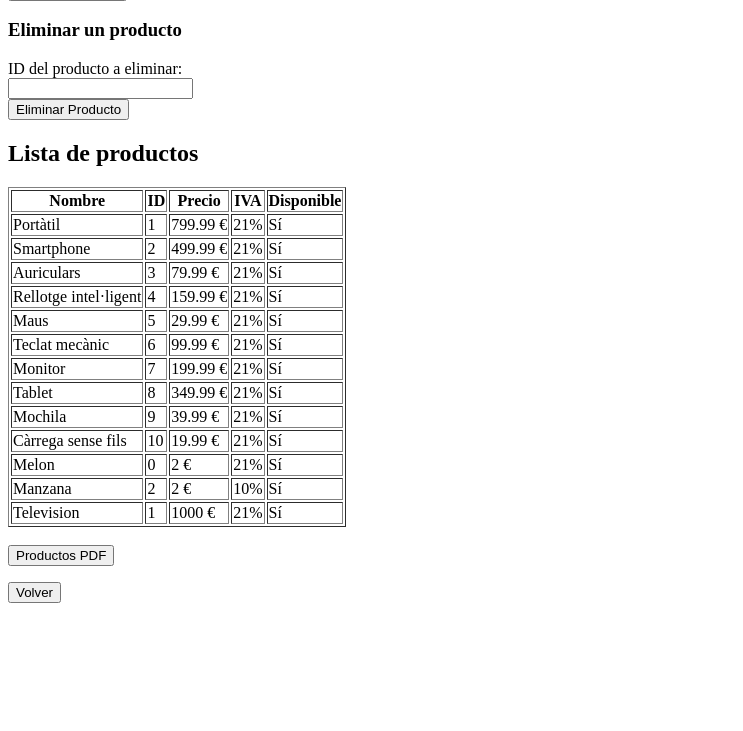
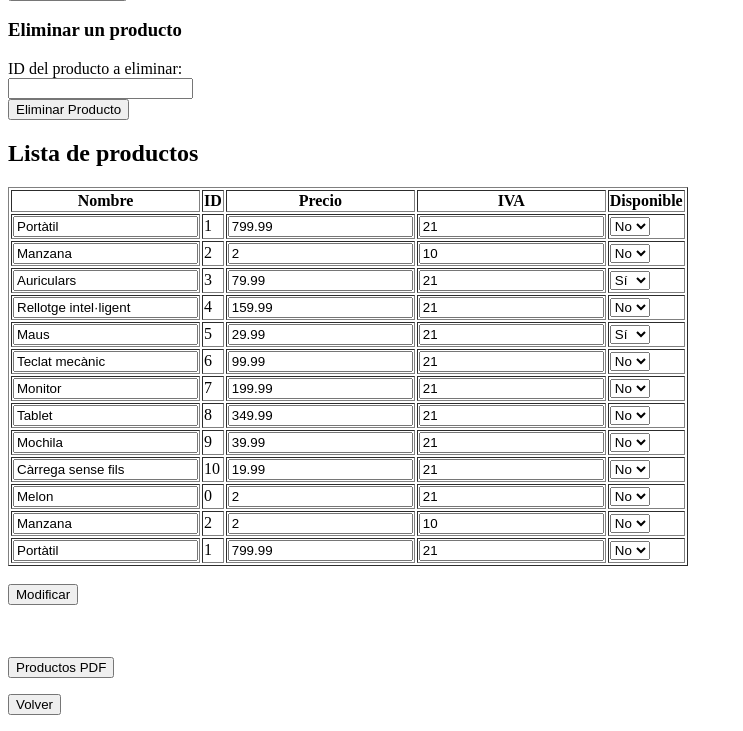
Before and after one commit to jieli2425/Proyecto_PHP, a PHP site: page /aplicacio/gestorProductos.php in a window 1280 px wide. Shown: the part 874-1605 px from the top of the page, without its empty margins (0-743 px from the left). Before the commit the page ends 1477 px from the top, so only its background shows below. Run offline with PHP 8.4, Linux system fonts and the light colour scheme; the visitor is signed in with stand-in values (Sample User, id 1).

Commit message:
Update code and uploaded the MODIFY function of the products

```diff
--- a/aplicacio/gestorProductos.php
+++ b/aplicacio/gestorProductos.php
@@ -72,6 +72,20 @@ if ($_SERVER['REQUEST_METHOD'] == 'POST' && isset($_POST['accion'])) {
             list($nombre, $id, $precio, $iva, $disponible) = explode('|', $producto);
             return $id != $_POST['id'];
         });
+    }elseif ($_POST['accion'] == 'editar') {
+        // editar productos
+        $productos = file($archivoProductos, FILE_IGNORE_NEW_LINES);
+        foreach ($_POST['productos'] as $id => $productoData) {
+            $productos = array_map(function ($producto) use ($id, $productoData) {
+                list($nombre, $idProducto, $precio, $iva, $disponible) = explode('|', $producto);
+                if ($idProducto == $id) {
+                    return "{$productoData['nombre']}|$idProducto|{$productoData['precio']}|{$productoData['iva']}|{$productoData['disponible']}";
+                }
+                return $producto;
+            }, $productos);
+        }
+        file_put_contents($archivoProductos, implode("\n", $productos) . "\n");
+        $mensaje = "Productos actualizados correctamente.";
     }
 
     header('Location: ' . $_SERVER['PHP_SELF']);
@@ -118,6 +132,7 @@ $productos = file_exists($archivoProductos) ? file($archivoProductos, FILE_IGNOR
 </form>
 
 <h2>Lista de productos</h2>
+<form method="POST">
 <table border="1">
     <thead>
         <tr>
@@ -132,16 +147,26 @@ $productos = file_exists($archivoProductos) ? file($archivoProductos, FILE_IGNOR
         <?php foreach ($productos as $producto): ?>
             <?php list($nombre, $id, $precio, $iva, $disponible) = explode('|', $producto); ?>
             <tr>
-                <td><?php echo htmlspecialchars($nombre); ?></td>
-                <td><?php echo htmlspecialchars($id); ?></td>
-                <td><?php echo htmlspecialchars($precio); ?> €</td>
-                <td><?php echo htmlspecialchars($iva); ?>%</td>
-                <td><?php echo htmlspecialchars($disponible); ?></td>
+                <td><input type="text" name="productos[<?php echo $id; ?>][nombre]" value="<?php echo htmlspecialchars($nombre); ?>" required></td>
+                <td><input type="hidden" name="productos[<?php echo $id; ?>][id]" value="<?php echo htmlspecialchars($id); ?>"><?php echo htmlspecialchars($id); ?></td>
+                <td><input type="number" name="productos[<?php echo $id; ?>][precio]" step="0.01" value="<?php echo htmlspecialchars($precio); ?>" required></td>
+                <td><input type="number" name="productos[<?php echo $id; ?>][iva]" step="0.01" value="<?php echo htmlspecialchars($iva); ?>" required></td>
+                <td>
+                    <select name="productos[<?php echo $id; ?>][disponible]">
+                        <option value="Sí" <?php echo $disponible == 'Sí' ? 'selected' : ''; ?>>Sí</option>
+                        <option value="No" <?php echo $disponible == 'No' ? 'selected' : ''; ?>>No</option>
+                    </select>
+                </td>
             </tr>
         <?php endforeach; ?>
     </tbody>
 </table>
 <br>
+<input type="hidden" name="accion" value="editar">
+<button type="submit">Modificar</button>
+</form>
+
+<br><br>
 
 <form method="POST" action="./codigosPDF/generarProductosPDF.php">
     <button type="submit" name="listaProductos">Productos PDF</button>
--- a/productes/productes.txt
+++ b/productes/productes.txt
@@ -1,13 +1,13 @@
-Portàtil|1|799.99|21|Sí
-Smartphone|2|499.99|21|Sí
+Portàtil|1|799.99|21|No
+Manzana|2|2|10|No
 Auriculars|3|79.99|21|Sí
-Rellotge intel·ligent|4|159.99|21|Sí
+Rellotge intel·ligent|4|159.99|21|No
 Maus|5|29.99|21|Sí
-Teclat mecànic|6|99.99|21|Sí
-Monitor|7|199.99|21|Sí
-Tablet|8|349.99|21|Sí
-Mochila|9|39.99|21|Sí
-Càrrega sense fils|10|19.99|21|Sí
-Melon|0|2|21|Sí|
-Manzana|2|2|10|Sí|
-Television|1|1000|21|Sí
+Teclat mecànic|6|99.99|21|No
+Monitor|7|199.99|21|No
+Tablet|8|349.99|21|No
+Mochila|9|39.99|21|No
+Càrrega sense fils|10|19.99|21|No
+Melon|0|2|21|No
+Manzana|2|2|10|No
+Portàtil|1|799.99|21|No
```
